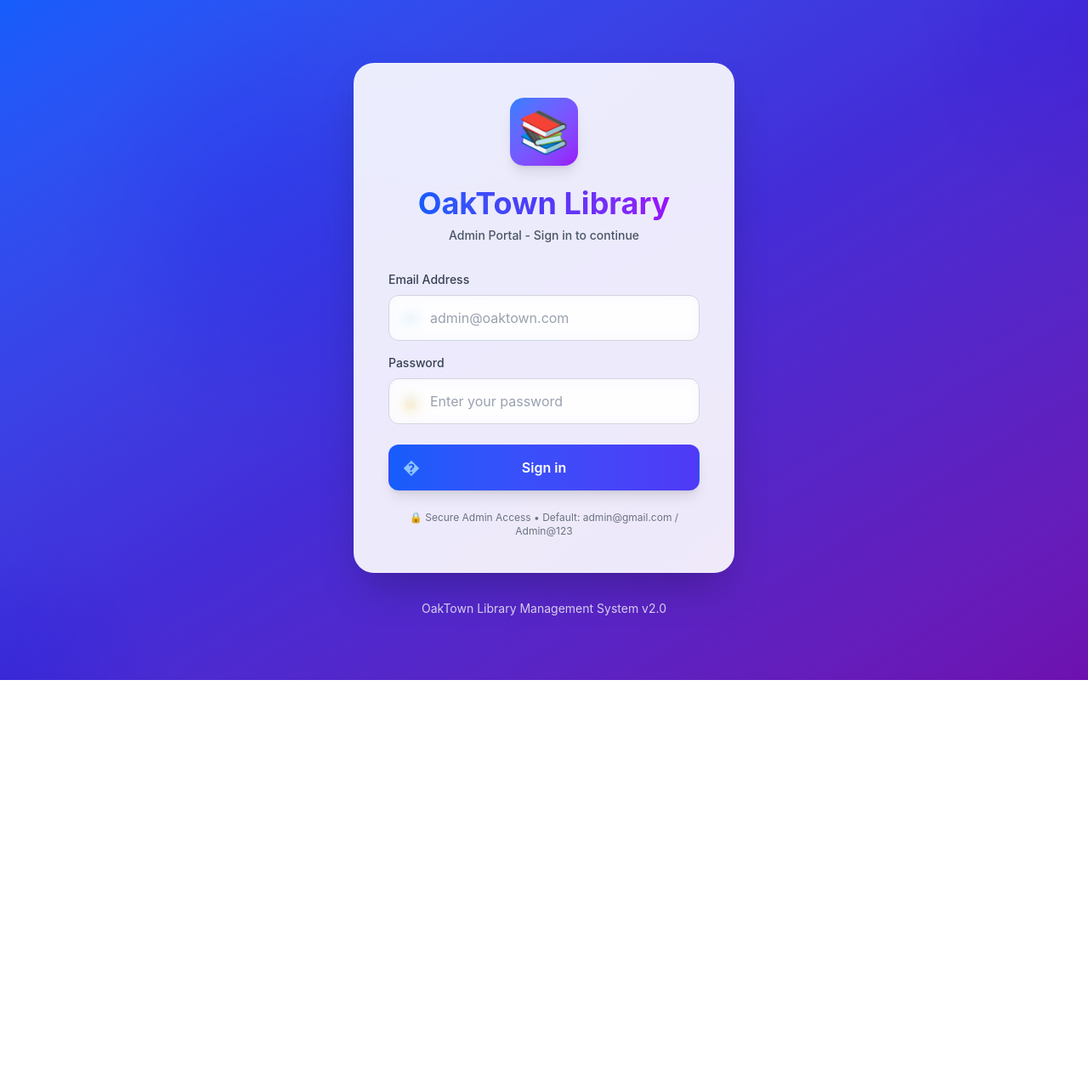
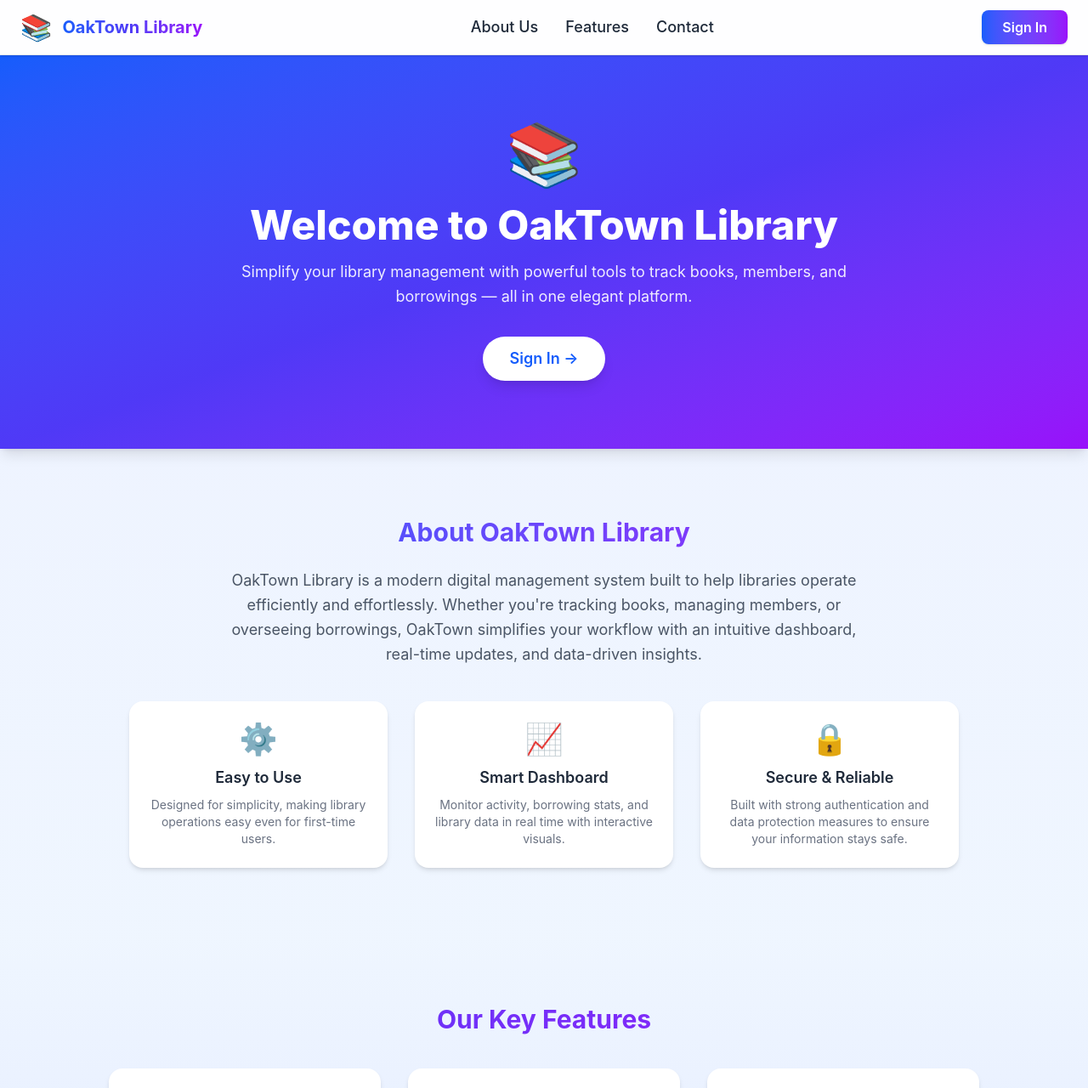
Before and after one commit to kaviska/network-assigment-library-management-system, a Next.js app in the folder frontend/: page / in a window 1280 px wide. Shown: the top 1280 px of the page at 85% size. Before the commit the page ends 800 px from the top, so only its background shows below. Built offline with nearby package versions, Linux system fonts and the light colour scheme.

Commit message:
add home page and chage input text color to black

```diff
--- a/frontend/app/components/ItemsManager.tsx
+++ b/frontend/app/components/ItemsManager.tsx
@@ -114,7 +114,7 @@ export default function ItemsManager() {
           value={searchTerm}
           onChange={(e) => setSearchTerm(e.target.value)}
           placeholder="Search by title, author, or ISBN..."
-          className="w-full px-5 py-3.5 border-2 border-gray-200 rounded-xl focus:outline-none focus:ring-2 focus:ring-blue-500 focus:border-transparent transition-all duration-200 bg-white/80 placeholder-gray-400"
+          className="w-full px-5 py-3.5 border-2 border-gray-200 text-black rounded-xl focus:outline-none focus:ring-2 focus:ring-blue-500 focus:border-transparent transition-all duration-200 bg-white/80 placeholder-gray-400"
         />
       </div>
 
--- a/frontend/app/components/LoginForm.tsx
+++ b/frontend/app/components/LoginForm.tsx
@@ -25,7 +25,16 @@ export default function LoginForm() {
   }
 
   return (
-    <div className="min-h-screen flex items-center justify-center bg-gradient-to-br from-blue-600 via-indigo-700 to-purple-800 py-12 px-4 sm:px-6 lg:px-8 relative overflow-hidden">
+    <div className="min-h-screen flex items-center justify-center bg-gradient-to-br from-blue-300 via-indigo-400 to-purple-800 py-12 px-4 sm:px-6 lg:px-8 relative overflow-hidden">
+
+      {/* Fixed Back to Home Button */}
+      <button
+        onClick={() => window.location.href = '/'}
+        className="fixed top-4 left-4 z-50 px-4 py-2 bg-gray-400 text-white font-medium rounded-lg shadow hover:bg-gray-800 transition"
+      >
+        ← Back to Home
+      </button>
+
       {/* Animated Background Elements */}
       <div className="absolute inset-0 overflow-hidden">
         <div className="absolute -top-40 -right-40 w-80 h-80 bg-purple-500 rounded-full mix-blend-multiply filter blur-3xl opacity-20 animate-blob"></div>
@@ -33,8 +42,8 @@ export default function LoginForm() {
         <div className="absolute top-40 left-40 w-80 h-80 bg-indigo-500 rounded-full mix-blend-multiply filter blur-3xl opacity-20 animate-blob animation-delay-4000"></div>
       </div>
 
+      {/* Login Card */}
       <div className="max-w-md w-full space-y-8 relative z-10">
-        {/* Modern Card with Glass Effect */}
         <div className="backdrop-blur-xl bg-white/90 rounded-3xl shadow-2xl p-10 border border-white/20">
           <div className="text-center">
             <div className="mx-auto h-20 w-20 bg-gradient-to-br from-blue-500 to-purple-600 rounded-2xl flex items-center justify-center text-5xl shadow-lg transform hover:scale-110 transition-transform duration-300">
@@ -74,6 +83,7 @@ export default function LoginForm() {
                   />
                 </div>
               </div>
+
               <div className="relative">
                 <label htmlFor="password" className="block text-sm font-medium text-gray-700 mb-2">
                   Password
@@ -105,9 +115,7 @@ export default function LoginForm() {
                     <span className="text-2xl">⚠️</span>
                   </div>
                   <div className="ml-3">
-                    <h3 className="text-sm font-medium text-red-800">
-                      {error}
-                    </h3>
+                    <h3 className="text-sm font-medium text-red-800">{error}</h3>
                   </div>
                 </div>
               </div>
@@ -119,11 +127,6 @@ export default function LoginForm() {
                 disabled={isLoading}
                 className="group relative w-full flex justify-center py-3.5 px-4 border border-transparent text-base font-semibold rounded-xl text-white bg-gradient-to-r from-blue-600 to-indigo-600 hover:from-blue-700 hover:to-indigo-700 focus:outline-none focus:ring-2 focus:ring-offset-2 focus:ring-blue-500 disabled:opacity-50 disabled:cursor-not-allowed transform hover:scale-[1.02] transition-all duration-200 shadow-lg hover:shadow-xl"
               >
-                <span className="absolute left-0 inset-y-0 flex items-center pl-4">
-                  <span className="text-blue-300 group-hover:text-blue-200 text-xl" aria-hidden="true">
-                  �
-                </span>
-                </span>
                 {isLoading ? (
                   <span className="flex items-center gap-2">
                     <svg className="animate-spin h-5 w-5" xmlns="http://www.w3.org/2000/svg" fill="none" viewBox="0 0 24 24">
--- a/frontend/app/components/MembersManager.tsx
+++ b/frontend/app/components/MembersManager.tsx
@@ -169,7 +169,7 @@ export default function MembersManager() {
           value={searchTerm}
           onChange={(e) => setSearchTerm(e.target.value)}
           placeholder="Search by name, member ID, or email..."
-          className="w-full px-5 py-3.5 border-2 border-gray-200 rounded-xl focus:outline-none focus:ring-2 focus:ring-blue-500 focus:border-transparent transition-all duration-200 bg-white/80 placeholder-gray-400"
+          className="w-full text-black px-5 py-3.5 border-2 border-gray-200 rounded-xl focus:outline-none focus:ring-2 focus:ring-blue-500 focus:border-transparent transition-all duration-200 bg-white/80 placeholder-gray-400"
         />
       </div>
 
--- a/frontend/app/page.tsx
+++ b/frontend/app/page.tsx
@@ -1,79 +1,295 @@
-'use client'
+"use client";
 
-import { useState } from 'react'
-import { useAuth } from './contexts/AuthContext'
-import LoginForm from './components/LoginForm'
-import Dashboard from './components/Dashboard'
-import ItemsManager from './components/ItemsManager'
-import MembersManager from './components/MembersManager'
-import BorrowingManager from './components/BorrowingManager'
-import AdminManager from './components/AdminManager'
-import AdminChat from './components/AdminChat'
+import { useState } from "react";
+import { useAuth } from "./contexts/AuthContext";
+import LoginForm from "./components/LoginForm";
+import Dashboard from "./components/Dashboard";
+import ItemsManager from "./components/ItemsManager";
+import MembersManager from "./components/MembersManager";
+import BorrowingManager from "./components/BorrowingManager";
+import AdminManager from "./components/AdminManager";
+import AdminChat from "./components/AdminChat";
 
-type ActiveTab = 'dashboard' | 'items' | 'members' | 'borrowings' | 'admins' | 'chat'
+type ActiveTab =
+  | "dashboard"
+  | "items"
+  | "members"
+  | "borrowings"
+  | "admins"
+  | "chat";
 
 export default function Home() {
-  const [activeTab, setActiveTab] = useState<ActiveTab>('dashboard')
-  const { isAuthenticated, isLoading, admin, logout } = useAuth()
+  const [activeTab, setActiveTab] = useState<ActiveTab>("dashboard");
+  const [showLogin, setShowLogin] = useState(false);
+  const { isAuthenticated, isLoading, admin, logout } = useAuth();
 
-  // Show loading screen while checking authentication
+  // Loading screen
   if (isLoading) {
     return (
       <div className="min-h-screen flex items-center justify-center bg-gradient-to-br from-blue-50 via-indigo-50 to-purple-50">
         <div className="text-center">
           <div className="relative">
             <div className="text-6xl mb-6 animate-bounce">📚</div>
-            <div className="absolute inset-0 blur-xl opacity-50 animate-pulse">📚</div>
+            <div className="absolute inset-0 blur-xl opacity-50 animate-pulse">
+              📚
+            </div>
           </div>
           <div className="text-xl font-semibold bg-gradient-to-r from-blue-600 to-purple-600 bg-clip-text text-transparent">
             Loading your library...
           </div>
         </div>
       </div>
-    )
+    );
   }
 
-  // Show login form if not authenticated
+  // Not logged in → show main page or login form
   if (!isAuthenticated) {
-    return <LoginForm />
+    if (showLogin) return <LoginForm />;
+
+    return (
+      <div className="min-h-screen bg-gradient-to-b from-indigo-50 via-blue-50 to-white text-gray-800">
+        {/* Navigation */}
+        <nav className="sticky top-0 z-40 bg-white/90 backdrop-blur border-b border-gray-200 shadow-sm">
+  <div className="max-w-7xl mx-auto px-6 flex items-center justify-between h-16">
+    {/* Logo */}
+    <div className="flex items-center">
+      <div className="text-3xl mr-3">📚</div>
+      <span className="text-xl font-bold bg-gradient-to-r from-blue-600 via-indigo-600 to-purple-600 bg-clip-text text-transparent">
+        OakTown Library
+      </span>
+    </div>
+
+    {/* Navigation links */}
+    <ul className="flex space-x-8 text-lg font-medium text-gray-800">
+      <li>
+        <a href="#about" className="hover:text-blue-600 transition">
+          About Us
+        </a>
+      </li>
+      <li>
+        <a href="#features" className="hover:text-blue-600 transition">
+          Features
+        </a>
+      </li>
+      <li>
+        <a href="#contact" className="hover:text-blue-600 transition">
+          Contact
+        </a>
+      </li>
+    </ul>
+
+    {/* Sign In Button */}
+    <div>
+      <button
+        onClick={() => setShowLogin(true)}
+        className="px-6 py-2 text-white font-semibold bg-gradient-to-r from-blue-600 to-purple-600 rounded-lg shadow hover:opacity-90 transition"
+      >
+        Sign In
+      </button>
+    </div>
+  </div>
+</nav>
+
+
+        {/* Hero Section */}
+        <header className="flex flex-col items-center justify-center text-center py-20 px-6 bg-gradient-to-br from-blue-600 via-indigo-600 to-purple-600 text-white shadow-lg">
+          <div className="max-w-3xl">
+            <div className="text-7xl mb-6 animate-pulse">📚</div>
+            <h1 className="text-4xl sm:text-5xl font-extrabold mb-4">
+              Welcome to OakTown Library
+            </h1>
+            <p className="text-lg opacity-90 mb-8 leading-relaxed">
+              Simplify your library management with powerful tools to track
+              books, members, and borrowings — all in one elegant platform.
+            </p>
+            <button
+              onClick={() => setShowLogin(true)}
+              className="px-8 py-3 text-lg font-semibold text-blue-600 bg-white rounded-full shadow-lg hover:shadow-xl transform hover:scale-105 transition-all duration-300"
+            >
+              Sign In →
+            </button>
+          </div>
+        </header>
+
+        {/* About Us */}
+        <section
+          id="about"
+          className="max-w-5xl mx-auto py-20 px-6 text-center"
+        >
+          <h2 className="text-3xl font-bold mb-6 bg-gradient-to-r from-blue-600 to-purple-600 bg-clip-text text-transparent">
+            About OakTown Library
+          </h2>
+          <p className="text-gray-600 text-lg leading-relaxed max-w-3xl mx-auto">
+            OakTown Library is a modern digital management system built to help
+            libraries operate efficiently and effortlessly. Whether you're
+            tracking books, managing members, or overseeing borrowings, OakTown
+            simplifies your workflow with an intuitive dashboard, real-time
+            updates, and data-driven insights.
+          </p>
+          <div className="mt-10 grid sm:grid-cols-3 gap-8">
+            <div className="p-6 bg-white rounded-2xl shadow-md hover:shadow-xl transition">
+              <div className="text-4xl mb-3">⚙️</div>
+              <h3 className="text-lg font-semibold mb-2">Easy to Use</h3>
+              <p className="text-gray-500 text-sm">
+                Designed for simplicity, making library operations easy even for
+                first-time users.
+              </p>
+            </div>
+            <div className="p-6 bg-white rounded-2xl shadow-md hover:shadow-xl transition">
+              <div className="text-4xl mb-3">📈</div>
+              <h3 className="text-lg font-semibold mb-2">Smart Dashboard</h3>
+              <p className="text-gray-500 text-sm">
+                Monitor activity, borrowing stats, and library data in real time
+                with interactive visuals.
+              </p>
+            </div>
+            <div className="p-6 bg-white rounded-2xl shadow-md hover:shadow-xl transition">
+              <div className="text-4xl mb-3">🔒</div>
+              <h3 className="text-lg font-semibold mb-2">Secure & Reliable</h3>
+              <p className="text-gray-500 text-sm">
+                Built with strong authentication and data protection measures to
+                ensure your information stays safe.
+              </p>
+            </div>
+          </div>
+        </section>
+
+        {/* Features */}
+        <section
+          id="features"
+          className="bg-gradient-to-b from-blue-50 to-indigo-100 py-20 px-6 text-center"
+        >
+          <h2 className="text-3xl font-bold mb-10 bg-gradient-to-r from-indigo-600 to-purple-600 bg-clip-text text-transparent">
+            Our Key Features
+          </h2>
+          <div className="max-w-5xl mx-auto grid sm:grid-cols-2 lg:grid-cols-3 gap-8">
+            {[
+              {
+                icon: "📚",
+                title: "Book Management",
+                desc: "Add, edit, and track library items with smart categorization.",
+              },
+              {
+                icon: "👥",
+                title: "Member Tracking",
+                desc: "Maintain detailed member profiles and borrowing histories.",
+              },
+              {
+                icon: "📋",
+                title: "Borrowing Logs",
+                desc: "View who borrowed what, and when it’s due — all in one place.",
+              },
+              {
+                icon: "💬",
+                title: "Admin Chat",
+                desc: "Built-in chat to communicate with your team efficiently.",
+              },
+              {
+                icon: "📊",
+                title: "Reports & Insights",
+                desc: "Visualize borrowing trends and top-performing books.",
+              },
+              {
+                icon: "⚡",
+                title: "Fast & Responsive",
+                desc: "Optimized for smooth performance across all devices.",
+              },
+            ].map((f) => (
+              <div
+                key={f.title}
+                className="bg-white p-6 rounded-2xl shadow-md hover:shadow-xl transition transform hover:-translate-y-1"
+              >
+                <div className="text-4xl mb-4">{f.icon}</div>
+                <h3 className="font-semibold text-lg mb-2">{f.title}</h3>
+                <p className="text-gray-500 text-sm">{f.desc}</p>
+              </div>
+            ))}
+          </div>
+        </section>
+
+        {/* Contact Section */}
+        <section id="contact" className="py-20 px-6 text-center bg-gray-100">
+          <h2 className="text-3xl font-bold mb-6 bg-gradient-to-r from-blue-600 to-purple-600 bg-clip-text text-transparent">
+            Get in Touch
+          </h2>
+          <p className="text-gray-700 mb-12 max-w-2xl mx-auto">
+            Have questions, suggestions, or want to collaborate? Reach out to us
+            — we’d love to hear from you!
+          </p>
+
+          <div className="max-w-4xl mx-auto grid md:grid-cols-3 gap-8 text-gray-800">
+            <div className="bg-white rounded-xl shadow p-6 hover:shadow-lg transition">
+              <div className="text-blue-600 text-4xl mb-3">📍</div>
+              <h3 className="text-lg font-semibold mb-2">Our Location</h3>
+              <p>No. 45, Tech Park Avenue, Colombo, Sri Lanka</p>
+            </div>
+
+            <div className="bg-white rounded-xl shadow p-6 hover:shadow-lg transition">
+              <div className="text-blue-600 text-4xl mb-3">📞</div>
+              <h3 className="text-lg font-semibold mb-2">Call Us</h3>
+              <p>+94 71 234 5678</p>
+              <p>+94 77 987 6543</p>
+            </div>
+
+            <div className="bg-white rounded-xl shadow p-6 hover:shadow-lg transition">
+              <div className="text-blue-600 text-4xl mb-3">✉️</div>
+              <h3 className="text-lg font-semibold mb-2">Email Us</h3>
+              <p>info@oaktown.lk</p>
+              <p>support@oaktown.lk</p>
+            </div>
+          </div>
+        </section>
+
+        {/* Footer */}
+        <footer className="py-6 text-center text-gray-400 text-sm bg-gray-50 border-t border-gray-200">
+          © {new Date().getFullYear()} OakTown Library Management System. All
+          rights reserved.
+        </footer>
+      </div>
+    );
   }
 
+  // Authenticated → Dashboard
   const navItems = [
-    { id: 'dashboard' as ActiveTab, label: 'Dashboard', icon: '📊' },
-    { id: 'items' as ActiveTab, label: 'Library Items', icon: '📚' },
-    { id: 'members' as ActiveTab, label: 'Members', icon: '👥' },
-    { id: 'borrowings' as ActiveTab, label: 'Borrowings', icon: '📋' },
-    { id: 'admins' as ActiveTab, label: 'Admin Management', icon: '👑' },
-    { id: 'chat' as ActiveTab, label: 'Chat', icon: '💬' },
-  ]
+    { id: "dashboard" as ActiveTab, label: "Dashboard", icon: "📊" },
+    { id: "items" as ActiveTab, label: "Library Items", icon: "📚" },
+    { id: "members" as ActiveTab, label: "Members", icon: "👥" },
+    { id: "borrowings" as ActiveTab, label: "Borrowings", icon: "📋" },
+    { id: "admins" as ActiveTab, label: "Admin Management", icon: "👑" },
+    { id: "chat" as ActiveTab, label: "Chat", icon: "💬" },
+  ];
 
   const renderContent = () => {
     switch (activeTab) {
-      case 'dashboard':
-        return <Dashboard />
-      case 'items':
-        return <ItemsManager />
-      case 'members':
-        return <MembersManager />
-      case 'borrowings':
-        return <BorrowingManager />
-      case 'admins':
-        return <AdminManager />
-      case 'chat':
-        return admin ? <AdminChat adminId={admin.id.toString()} adminName={admin.name} /> : null
+      case "dashboard":
+        return <Dashboard />;
+      case "items":
+        return <ItemsManager />;
+      case "members":
+        return <MembersManager />;
+      case "borrowings":
+        return <BorrowingManager />;
+      case "admins":
+        return <AdminManager />;
+      case "chat":
+        return admin ? (
+          <AdminChat adminId={admin.id.toString()} adminName={admin.name} />
+        ) : null;
       default:
-        return <Dashboard />
+        return <Dashboard />;
     }
-  }
+  };
 
   return (
     <div className="min-h-screen bg-gradient-to-br from-slate-50 via-blue-50 to-indigo-50">
-      {/* Modern Header with Glass Effect */}
+      {/* Header */}
       <header className="sticky top-0 z-50 backdrop-blur-md bg-white/70 border-b border-gray-200/50 shadow-lg">
         <div className="max-w-7xl mx-auto px-4 sm:px-6 lg:px-8">
           <div className="flex justify-between items-center py-4">
             <div className="flex items-center space-x-3">
-              <div className="text-3xl transform hover:scale-110 transition-transform">📚</div>
+              <div className="text-3xl transform hover:scale-110 transition-transform">
+                📚
+              </div>
               <div>
                 <h1 className="text-xl font-bold bg-gradient-to-r from-blue-600 via-indigo-600 to-purple-600 bg-clip-text text-transparent">
                   OakTown Library
@@ -84,7 +300,9 @@ export default function Home() {
             <div className="flex items-center space-x-4">
               <div className="text-right hidden sm:block">
                 <p className="text-xs text-gray-500">Welcome back,</p>
-                <p className="text-sm font-semibold text-gray-700">{admin?.name}</p>
+                <p className="text-sm font-semibold text-gray-700">
+                  {admin?.name}
+                </p>
               </div>
               <button
                 onClick={logout}
@@ -92,7 +310,9 @@ export default function Home() {
               >
                 <span className="flex items-center gap-2">
                   <span>Logout</span>
-                  <span className="group-hover:translate-x-1 transition-transform">→</span>
+                  <span className="group-hover:translate-x-1 transition-transform">
+                    →
+                  </span>
                 </span>
               </button>
             </div>
@@ -100,7 +320,7 @@ export default function Home() {
         </div>
       </header>
 
-      {/* Modern Navigation with Pills */}
+      {/* Navigation */}
       <nav className="sticky top-[72px] z-40 backdrop-blur-md bg-white/60 border-b border-gray-200/50">
         <div className="max-w-7xl mx-auto px-4 sm:px-6 lg:px-8">
           <div className="flex space-x-2 py-3 overflow-x-auto">
@@ -110,8 +330,8 @@ export default function Home() {
                 onClick={() => setActiveTab(item.id)}
                 className={`flex items-center gap-2 px-5 py-2.5 rounded-full font-medium text-sm whitespace-nowrap transition-all duration-300 transform hover:scale-105 ${
                   activeTab === item.id
-                    ? 'bg-gradient-to-r from-blue-600 to-indigo-600 text-white shadow-lg shadow-blue-500/50'
-                    : 'bg-white/80 text-gray-600 hover:bg-white hover:text-gray-900 hover:shadow-md'
+                    ? "bg-gradient-to-r from-blue-600 to-indigo-600 text-white shadow-lg shadow-blue-500/50"
+                    : "bg-white/80 text-gray-600 hover:bg-white hover:text-gray-900 hover:shadow-md"
                 }`}
               >
                 <span className="text-lg">{item.icon}</span>
@@ -122,12 +342,10 @@ export default function Home() {
         </div>
       </nav>
 
-      {/* Main Content with Animation */}
+      {/* Main Content */}
       <main className="max-w-7xl mx-auto py-8 sm:px-6 lg:px-8">
-        <div className="px-4 sm:px-0 animate-fadeIn">
-          {renderContent()}
-        </div>
+        <div className="px-4 sm:px-0 animate-fadeIn">{renderContent()}</div>
       </main>
     </div>
-  )
+  );
 }
```
